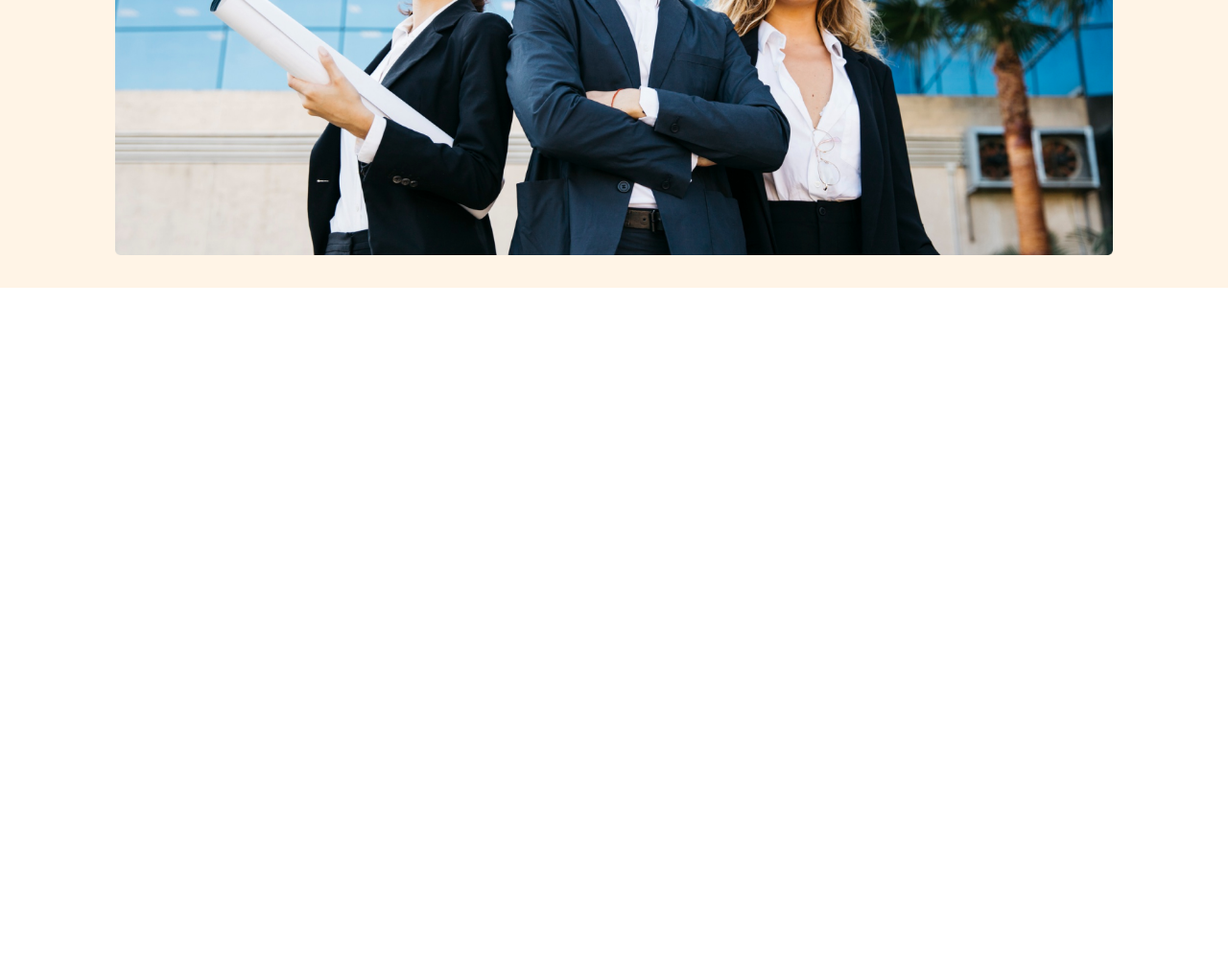
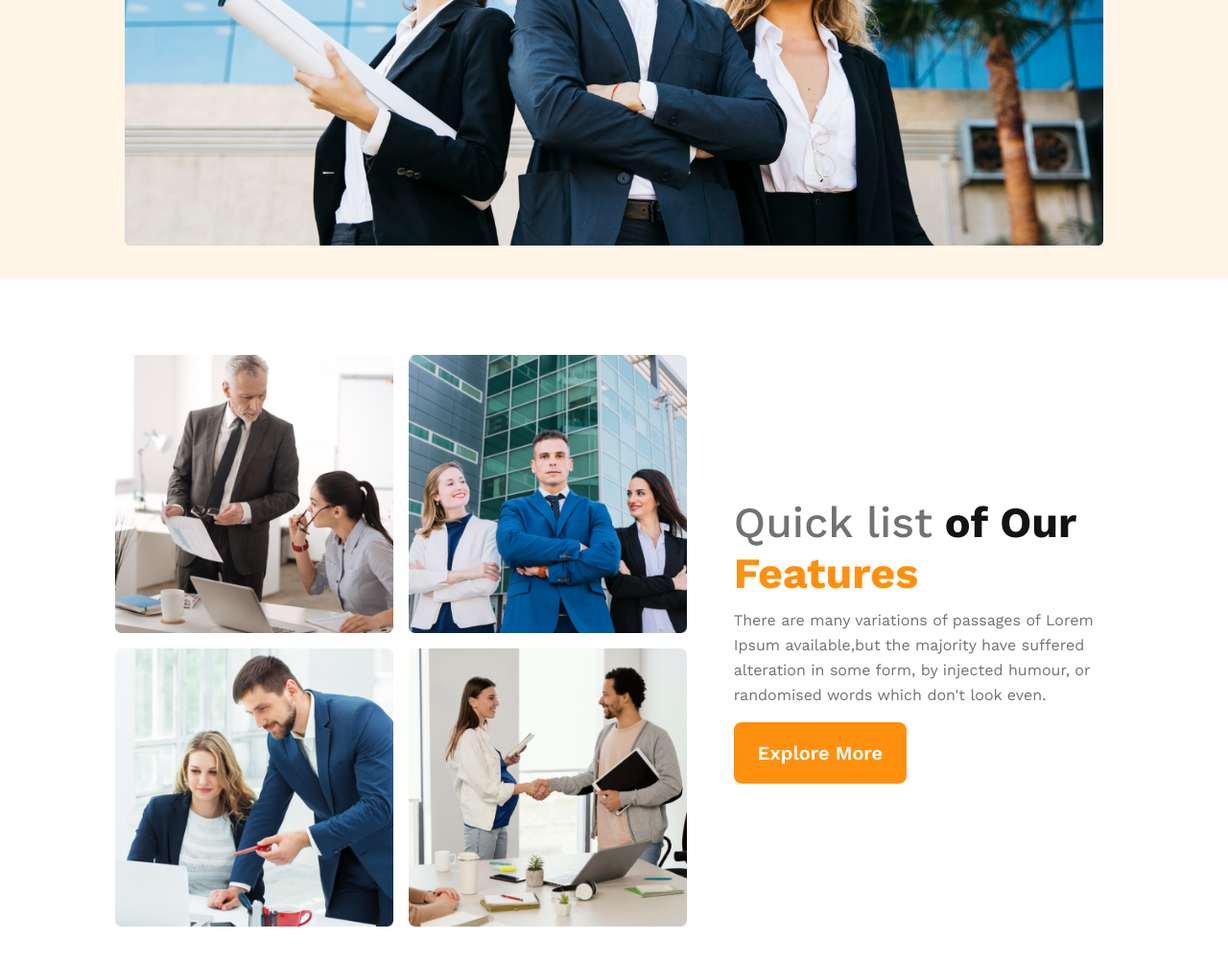
Before and after one commit to NafizUddin/g3-architects-repo, a plain HTML site: page index.html in a window 1280 px wide. Shown: the part 686-1690 px from the top of the page at 96% size. Before the commit the page ends 986 px from the top, so only its background shows below. Drawn offline with nearby package versions, Linux system fonts and the light colour scheme.

Commit message:
added responsive quick features

```diff
--- a/index.html
+++ b/index.html
@@ -31,7 +31,19 @@
         </div>
     </header>
     <main>
-
+        <section class="quick-features">
+            <div class="quick-img">
+                <img class="team-img" src="images/team1.png" alt="">
+                <img class="team-img" src="images/team2.png" alt="">
+                <img class="team-img" src="images/team3.png" alt="">
+                <img class="team-img" src="images/team4.png" alt="">
+            </div>
+            <div class="quick-text">
+                <h2 class="quick-heading"><span class="text-1">Quick list</span><span class="text-2"> of Our</span> <br><span class="text-3">Features</span></h2>
+                <p class="banner-description">There are many variations of passages of Lorem Ipsum available,but the majority have suffered alteration in some form, by injected humour, or randomised words which don't look even.</p>
+                <button class="primary-btn">Explore More</button>
+            </div>
+        </section>
     </main>
     <footer>
 
--- a/styles/style.css
+++ b/styles/style.css
@@ -9,7 +9,7 @@
     border-radius: 8px;
     background: #FF900E;
     color: #FFF;
-    font-size: 20px;
+    font-size: 1.25rem;
     font-weight: 600;
     border: none;
     padding: 20px 25px;
@@ -19,7 +19,7 @@
 
 header {
     background: rgba(255, 144, 14, 0.10);
-    padding: 30px 120px;
+    padding: 30px 130px;
 }
 
 nav {
@@ -27,8 +27,8 @@ nav {
 }
 
 nav h2 {
-    color:  #131313;
-    font-size: 45px;
+    color: #131313;
+    font-size: 2.8rem;
     font-weight: 700;
 }
 
@@ -41,14 +41,16 @@ header>nav {
 nav>ul {
     list-style: none;
     display: flex;
-    gap: 15px;
+    gap: 1rem;
+    width: 400px;
+    justify-content: space-between;
 }
 
 nav a {
     text-decoration: none;
     color: #424242;
     text-align: center;
-    font-size: 18px;
+    font-size: 1.2rem;
     font-weight: 500;
     line-height: 26px;
 }
@@ -74,34 +76,112 @@ nav a {
     margin-bottom: 15px;
 }
 
-.banner-img{
+.banner-img {
     width: 100%;
     margin-top: 15px;
 }
 
+
+/* Quick Features Styles */
+
+main {
+    margin: 80px auto;
+    padding: 0px 120px;
+}
+
+.quick-features {
+    display: flex;
+    align-items: center;
+    gap: 1.8rem;
+}
+
+.quick-img {
+    display: grid;
+    grid-template-columns: repeat(2, 1fr);
+    gap: 1rem;
+}
+
+.team-img {
+    width: 290px;
+    height: 290px;
+}
+
+.text-1 {
+    color: #727272;
+    font-size: 2.8rem;
+    font-weight: 500;
+}
+
+.text-2 {
+    color: #131313;
+    font-size: 2.8rem;
+    font-weight: 700;
+}
+
+.text-3 {
+    color: #FF900E;
+    font-size: 2.8rem;
+    font-weight: 700;
+}
+
+.quick-heading{
+    margin-bottom: 10px;
+}
+
+.quick-text{
+    padding: 0px 20px;
+}
+
+.hide{
+    display: none;
+}
+
 /* Responsive Media Queries */
 /* Mobile Devices */
-@media screen and (max-width: 576px) {
-    header{
+@media screen and (max-width: 615px) {
+    header {
         padding: 17px;
     }
+
     header>nav {
         flex-direction: column;
     }
+
     nav h2 {
         margin-bottom: 15px;
+    }
+    .quick-features{
+        flex-direction: column-reverse;
+    }
+    .quick-img{
+        grid-template-columns: 1fr;
+    }
+    main{
+        padding: 10px;
+    }
+    .team-img {
+        width: 320px;
+        height: 320px;
     }
 }
 
 /* Medium Devices */
-@media screen and (min-width: 577px) and (max-width: 960px) {
+@media screen and (min-width: 616px) and (max-width: 992px) {
     header>nav {
         flex-direction: column;
     }
-    header{
+
+    header {
         padding: 35px;
     }
+
     nav h2 {
         margin-bottom: 15px;
     }
+    .quick-features{
+        flex-direction: column-reverse;
+    }
+    main{
+        padding: 10px;
+    }
 }
```
